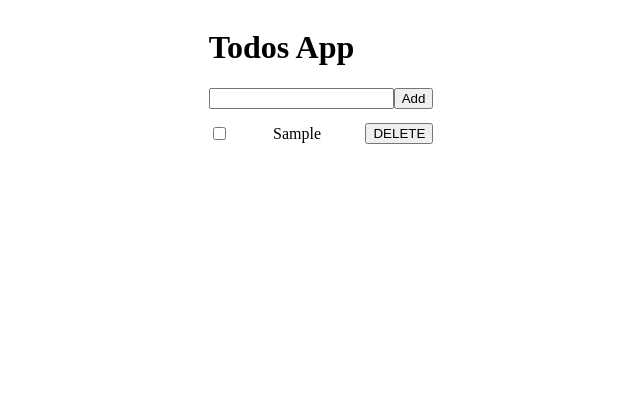
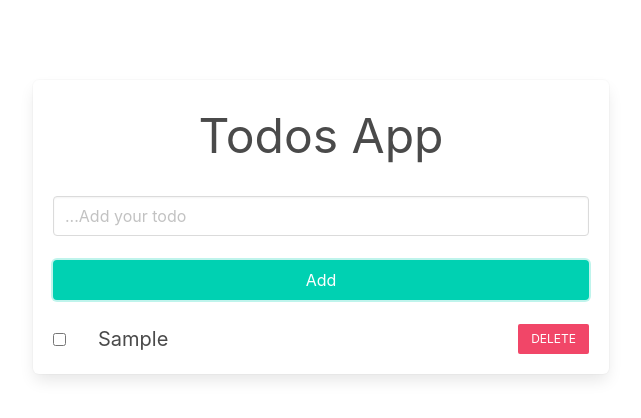
Before and after one commit to hungnv1997/todos-app-react-redux-bunma, a React (Create React App) app: page / in a window 1280 px wide. Both pictures are taken after typing "Sample" into the empty fields and a click on the button "Add". Shown: the top 418 px of the page, without its empty margins (319-960 px from the left). Built offline with nearby package versions, Linux system fonts and the light colour scheme.

Commit message:
add style with scss

```diff
--- a/public/index.html
+++ b/public/index.html
@@ -9,6 +9,7 @@
       name="description"
       content="Web site created using create-react-app"
     />
+    <link rel="stylesheet" href="https://cdn.jsdelivr.net/npm/bulma@0.9.3/css/bulma.min.css">
     <link rel="apple-touch-icon" href="%PUBLIC_URL%/logo192.png" />
     <!--
       manifest.json provides metadata used when your web app is installed on a
--- a/src/App.js
+++ b/src/App.js
@@ -1,9 +1,9 @@
 import Todos from "./components/Todos";
-
+import "./dist/css/index.css"
 function App() {
   return (
-    <div className="App" style = {{display:'flex', flexDirection:'column', alignItems:'center', justifyContent:'center'}}>
-      <Todos/>
+    <div className="App container is-max-960" style = {{ display:'flex', flexDirection:'column', alignItems:'center', justifyContent:'center'}}>
+      <Todos className="block"/>
     </div>
   );
 }
--- a/src/components/Header.js
+++ b/src/components/Header.js
@@ -19,10 +19,12 @@ function Header(props) {
         setUserInput(e.target.value)
     }
     return (
-        <div>
-            <h1>Todos App</h1>
-            <input type="text" id="add-input" onChange={handleOnChangeInput} maxLength="10"/>
-            <button className="bg-blue-500 hover:bg-blue-700 text-white font-bold py-2 px-4 rounded ml-4 mt-4" onClick={handleClickAddBtn}>Add</button>
+        <div  className='block header'>
+            <h1 className="is-size-1 has-text-centered block">Todos App</h1>
+            <div className=" block">
+            <input className="input block header__input" placeholder="...Add your todo" type="text" id="add-input" onChange={handleOnChangeInput} maxLength="15"/>
+            <button className="button is-primary  is-fullwidth" onClick={handleClickAddBtn}>Add</button>
+            </div>
         </div>
     )
 }
--- a/src/components/Todo.js
+++ b/src/components/Todo.js
@@ -26,12 +26,12 @@ function Todo(props) {
         markTodo(todo.id)
     }
     return (
-        <div>
-            <div style = {{display:'flex', flexDirection:'row', alignItems:'center', justifyContent:'space-between'}}>
-                <input type="checkbox" onChange={handleChecked} />
-                <p style={(isMarked)?{textDecoration:'line-through'}:{textDecoration:'none'}}>{todo.text}</p>
-                <button onClick={handleClickDelete}>DELETE</button>
+        <div className = "block todos__todo is-flex is-flex-direction-row is-justify-content-space-between is-align-items-center " >
+            <div  className="is-flex is-flex-direction-row is-justify-content-center is-align-items-center" >
+                <input className="todos__todo--checkbox" type="checkbox"  onChange={handleChecked} />
+                <p className="is-size-5 block" style={(isMarked)?{textDecoration:'line-through'}:{textDecoration:'none'}}>{todo.text}</p>
             </div>
+                <button className="button is-danger is-small" onClick={handleClickDelete}>DELETE</button>
         </div>
     )
 }
--- a/src/components/Todos.js
+++ b/src/components/Todos.js
@@ -22,7 +22,7 @@ function Todos() {
         return dispatch(deleteTodo(id))
     }
     return (
-        <div>
+        <div className="todo-app box container  is-widescreen" >
             <Header addTodo = {addTodoProps}/>
             {
                 todos.length>0&& todos.map(
--- /dev/null
+++ b/src/scss/_app.scss
@@ -0,0 +1,23 @@
+.todo-app{
+    margin-top: 5rem;
+    width: 50%;
+
+}
+.todos{
+    &__todo
+        {
+           &--checkbox{
+            margin-right:2rem;
+           }
+        }
+}
+@media only screen and (max-width: 768px) {
+    .todo-app{
+        margin-top: 1rem;
+        width: 90%;
+
+    }
+    .todos__todo--checkbox {
+        margin-right: 1rem;
+      }
+}
--- /dev/null
+++ b/src/scss/_global.scss
@@ -0,0 +1,7 @@
+body, html {
+    background-image: "#fff";
+    background-repeat: no-repeat;
+    background-size: cover;
+    height: 100vh;
+    overflow: hidden;
+}
--- /dev/null
+++ b/src/scss/index.scss
@@ -0,0 +1,2 @@
+@import "global";
+@import "app";
```
Also changed, not shown: src/dist/css/index.css (added), 1 other file (tests, documents, lock files or other folders).
